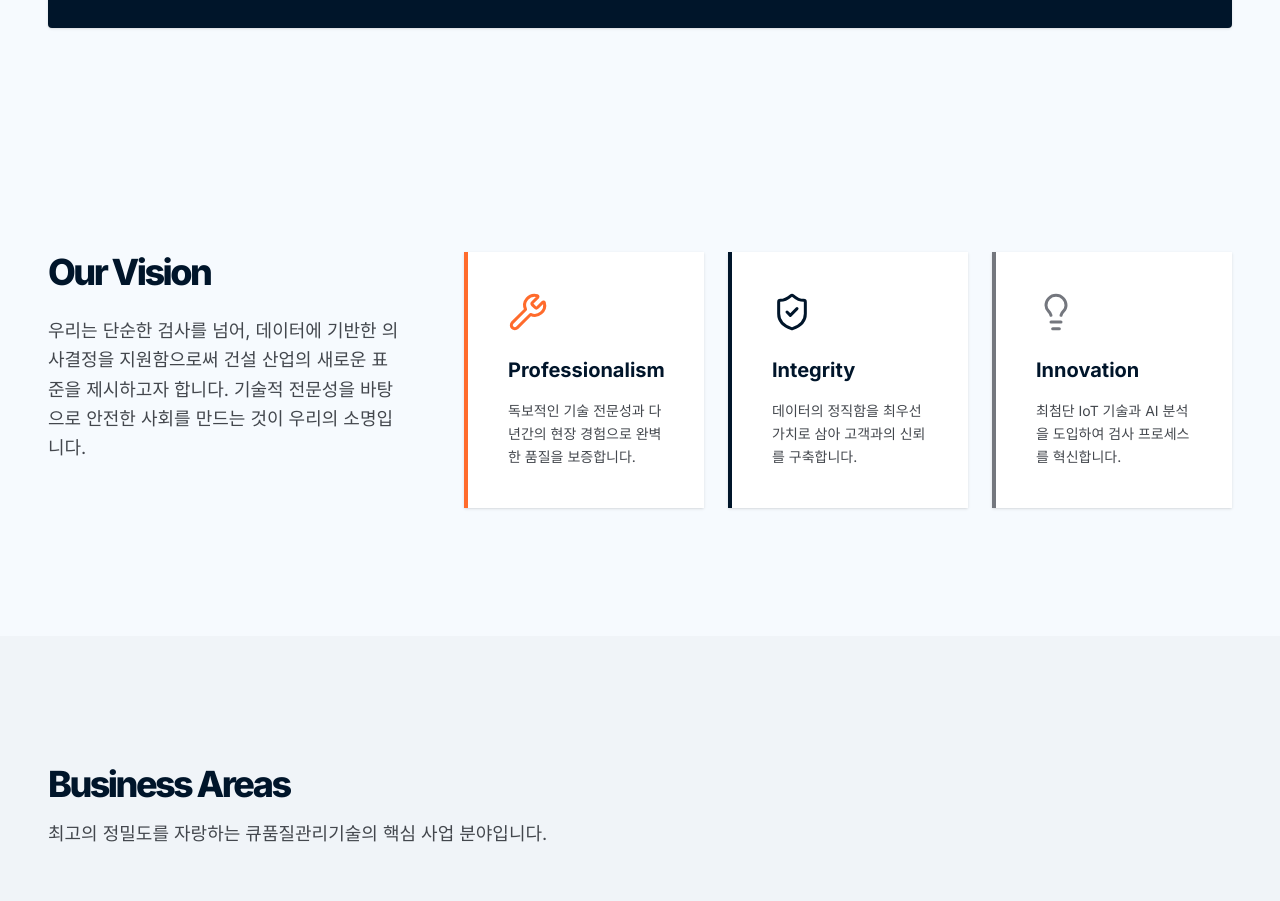
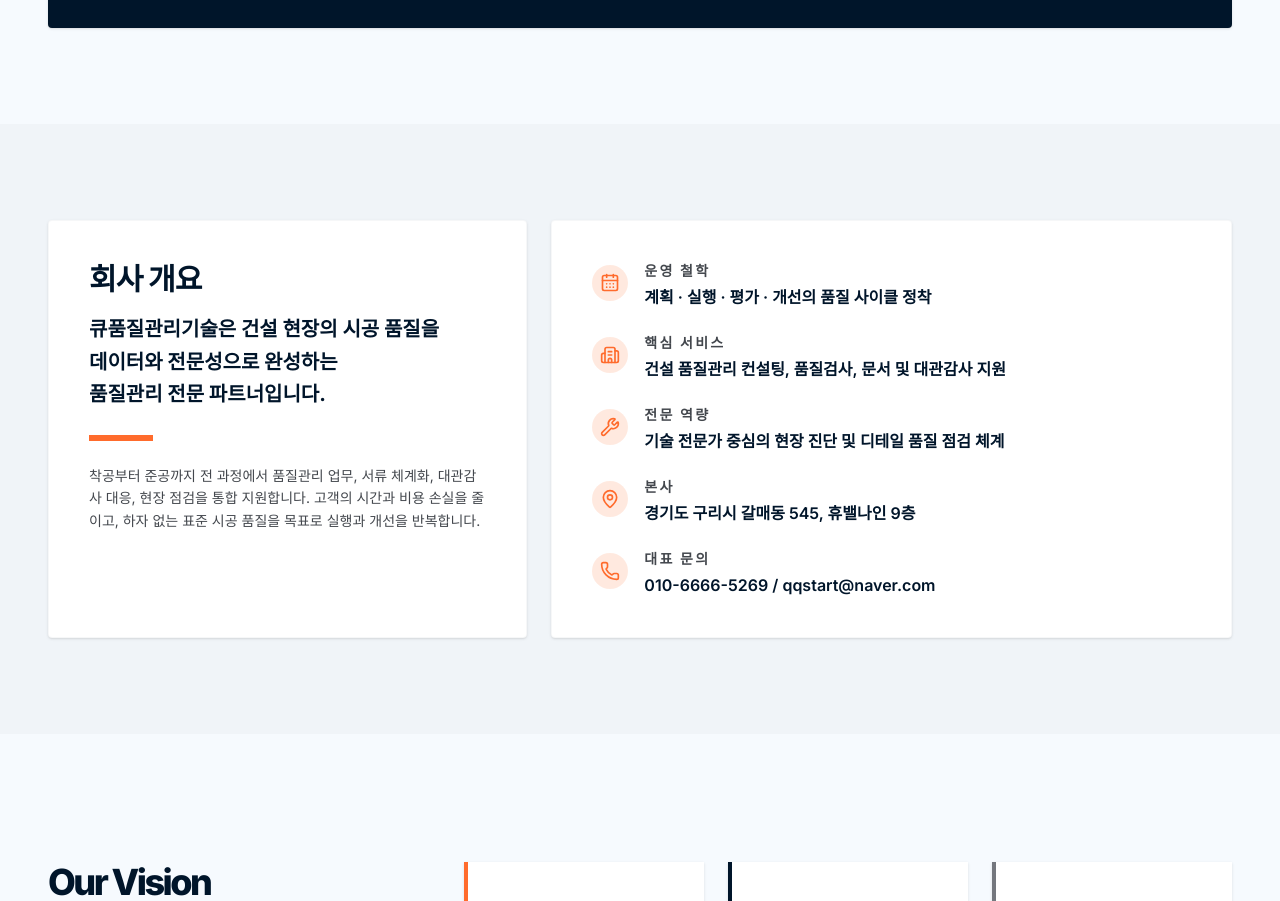
Before and after one commit to PASSAGATE/qqualitytech, a Next.js app: page /about in a window 1280 px wide. Shown: the part 1441-2342 px from the top of the page. Built offline with nearby package versions, Linux system fonts and the light colour scheme; no server answers.

Commit message:
Add greeting and company overview sections to about page

```diff
--- a/app/about/page.tsx
+++ b/app/about/page.tsx
@@ -7,9 +7,11 @@ import {
   Award,
   Box,
   Building2,
+  CalendarDays,
   Lightbulb,
   MapPin,
   MessageSquare,
+  Phone,
   SearchCheck,
   Shield,
   ShieldCheck,
@@ -203,6 +205,105 @@ export default function AboutPage() {
               <p className="mt-2 text-2xl font-black tracking-[0.03em]">
                 큐품질관리기술 임직원 일동
               </p>
+            </div>
+          </div>
+        </section>
+
+        <section
+          id="overview"
+          className="bg-surface-container-low py-24 scroll-mt-28"
+        >
+          <div className="mx-auto w-full max-w-[1600px] px-5 sm:px-8 lg:px-12">
+            <div className="grid grid-cols-1 gap-6 lg:grid-cols-12">
+              <article className="rounded-sm border border-outline-variant/15 bg-surface-container-lowest p-10 shadow-sm lg:col-span-5">
+                <h2 className="mb-4 text-3xl font-black tracking-tight text-primary">
+                  회사 개요
+                </h2>
+                <p className="text-xl font-bold leading-relaxed text-primary">
+                  큐품질관리기술은 건설 현장의 시공 품질을
+                  <br />
+                  데이터와 전문성으로 완성하는
+                  <br />
+                  품질관리 전문 파트너입니다.
+                </p>
+                <div className="mt-6 h-1.5 w-16 bg-secondary" />
+                <p className="mt-6 text-sm leading-relaxed text-on-surface-variant">
+                  착공부터 준공까지 전 과정에서 품질관리 업무, 서류 체계화,
+                  대관감사 대응, 현장 점검을 통합 지원합니다. 고객의 시간과 비용
+                  손실을 줄이고, 하자 없는 표준 시공 품질을 목표로 실행과 개선을
+                  반복합니다.
+                </p>
+              </article>
+
+              <article className="rounded-sm border border-outline-variant/15 bg-surface-container-lowest p-10 shadow-sm lg:col-span-7">
+                <ul className="space-y-6">
+                  <li className="flex items-start gap-4">
+                    <span className="mt-1 inline-flex rounded-full bg-secondary/15 p-2 text-secondary">
+                      <CalendarDays className="size-5" />
+                    </span>
+                    <div>
+                      <p className="text-sm font-bold uppercase tracking-[0.16em] text-on-surface-variant">
+                        운영 철학
+                      </p>
+                      <p className="mt-1 text-base font-semibold text-primary">
+                        계획 · 실행 · 평가 · 개선의 품질 사이클 정착
+                      </p>
+                    </div>
+                  </li>
+                  <li className="flex items-start gap-4">
+                    <span className="mt-1 inline-flex rounded-full bg-secondary/15 p-2 text-secondary">
+                      <Building2 className="size-5" />
+                    </span>
+                    <div>
+                      <p className="text-sm font-bold uppercase tracking-[0.16em] text-on-surface-variant">
+                        핵심 서비스
+                      </p>
+                      <p className="mt-1 text-base font-semibold text-primary">
+                        건설 품질관리 컨설팅, 품질검사, 문서 및 대관감사 지원
+                      </p>
+                    </div>
+                  </li>
+                  <li className="flex items-start gap-4">
+                    <span className="mt-1 inline-flex rounded-full bg-secondary/15 p-2 text-secondary">
+                      <Wrench className="size-5" />
+                    </span>
+                    <div>
+                      <p className="text-sm font-bold uppercase tracking-[0.16em] text-on-surface-variant">
+                        전문 역량
+                      </p>
+                      <p className="mt-1 text-base font-semibold text-primary">
+                        기술 전문가 중심의 현장 진단 및 디테일 품질 점검 체계
+                      </p>
+                    </div>
+                  </li>
+                  <li className="flex items-start gap-4">
+                    <span className="mt-1 inline-flex rounded-full bg-secondary/15 p-2 text-secondary">
+                      <MapPin className="size-5" />
+                    </span>
+                    <div>
+                      <p className="text-sm font-bold uppercase tracking-[0.16em] text-on-surface-variant">
+                        본사
+                      </p>
+                      <p className="mt-1 text-base font-semibold text-primary">
+                        경기도 구리시 갈매동 545, 휴밸나인 9층
+                      </p>
+                    </div>
+                  </li>
+                  <li className="flex items-start gap-4">
+                    <span className="mt-1 inline-flex rounded-full bg-secondary/15 p-2 text-secondary">
+                      <Phone className="size-5" />
+                    </span>
+                    <div>
+                      <p className="text-sm font-bold uppercase tracking-[0.16em] text-on-surface-variant">
+                        대표 문의
+                      </p>
+                      <p className="mt-1 text-base font-semibold text-primary">
+                        010-6666-5269 / qqstart@naver.com
+                      </p>
+                    </div>
+                  </li>
+                </ul>
+              </article>
             </div>
           </div>
         </section>
--- a/components/site-header.tsx
+++ b/components/site-header.tsx
@@ -20,7 +20,7 @@ const navigation: readonly NavigationItem[] = [
     href: "/about",
     children: [
       { label: "인사말", href: "/about#greeting" },
-      { label: "회사 개요", href: "/about" },
+      { label: "회사 개요", href: "/about#overview" },
       { label: "경영 이념", href: "/about" },
       { label: "조직도", href: "/about" },
       { label: "오시는 길", href: "/about#directions" },
```
